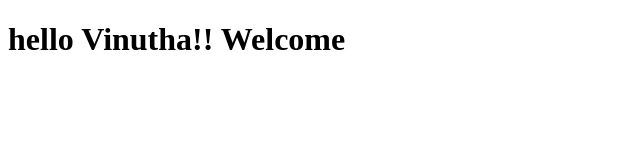
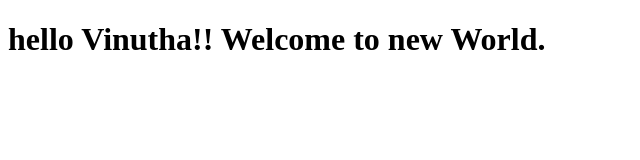
Before and after one commit to vinutaravishankar/coursera-test, a plain HTML site: page index.html in a window 1280 px wide. Shown: the whole page, without its empty margins (0-640 px from the left). Drawn offline with Linux system fonts and the light colour scheme.

Commit message:
next version of web page.

```diff
--- a/index.html
+++ b/index.html
@@ -5,6 +5,6 @@
     <title>Hello Vinutha</title>
   </head>
   <body>
-  <h1>hello Vinutha!! Welcome</h1>
+  <h1>hello Vinutha!! Welcome to new World.</h1>
   </body>
 </html>
```
